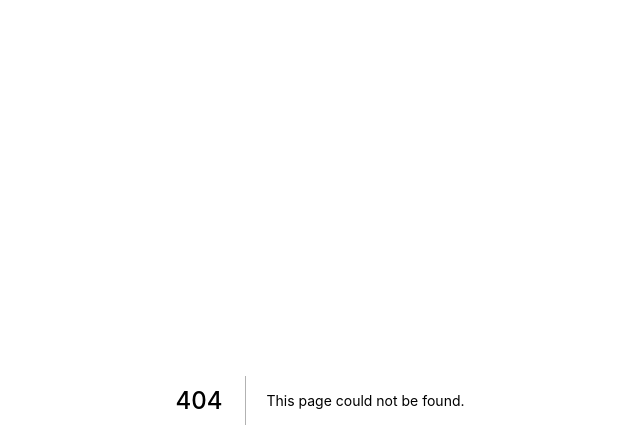
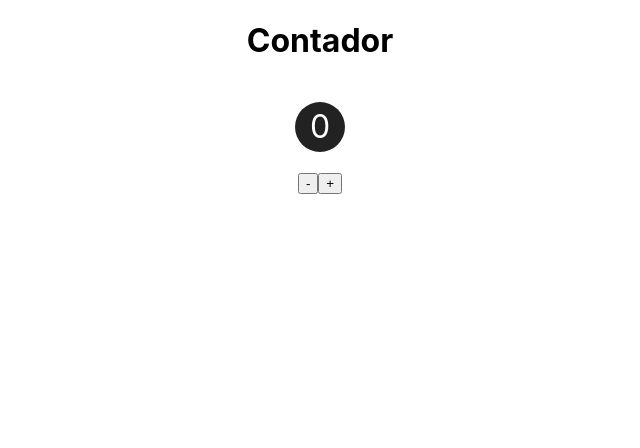
Before and after one commit to AnaMaisaUnifei/Cap_ReactNextjs_byron_cod3r, a Next.js app in the folder exercicios/: page /estado/contadorDoHomi in a window 1280 px wide. Before the commit this address had no page. Shown: the top 448 px of the page, without its empty margins (320-960 px from the left). Built offline with nearby package versions, Linux system fonts and the light colour scheme.

Commit message:
Desafio Contador - Minha resolução + resposta do professor

```diff
--- /dev/null
+++ b/exercicios/components/ContadorDisplay.jsx
@@ -0,0 +1,18 @@
+export default function ContadorDisplay(props) {
+  return (
+    <div style={ {
+      display: "flex",
+      justifyContent: "center",
+      alignItems: "center",
+      height: "50px",
+      width: "50px",
+      borderRadius: "25px",
+      backgroundColor: "#222",
+      color: "#fff",
+      fontSize: "2rem",
+      margin: "20px"
+    } }>
+      {props.numero}
+    </div>
+  )
+}
--- /dev/null
+++ b/exercicios/pages/estado/contadorDoHomi.jsx
@@ -0,0 +1,24 @@
+import { useState } from "react"
+import ContadorDisplay from "../../components/ContadorDisplay"
+
+export default function contador() {
+  const [numero, setNumero] = useState(0)
+
+  const dec = () => setNumero(numero - 1)
+
+  return (
+    <div style={ {
+      display: "flex",
+      justifyContent: "center",
+      alignItems: "center",
+      flexDirection: "column"
+    } }>
+      <h1>Contador</h1>
+      <ContadorDisplay numero={numero}/>
+      <div>
+        <button onClick={dec}>-</button>
+        <button onClick={() => setNumero(numero + 1)}>+</button>
+      </div>
+    </div>
+  )
+}
```
Also changed, not shown: exercicios/pages/estado/contadorMeu.jsx (added, +24 -0 lines).
